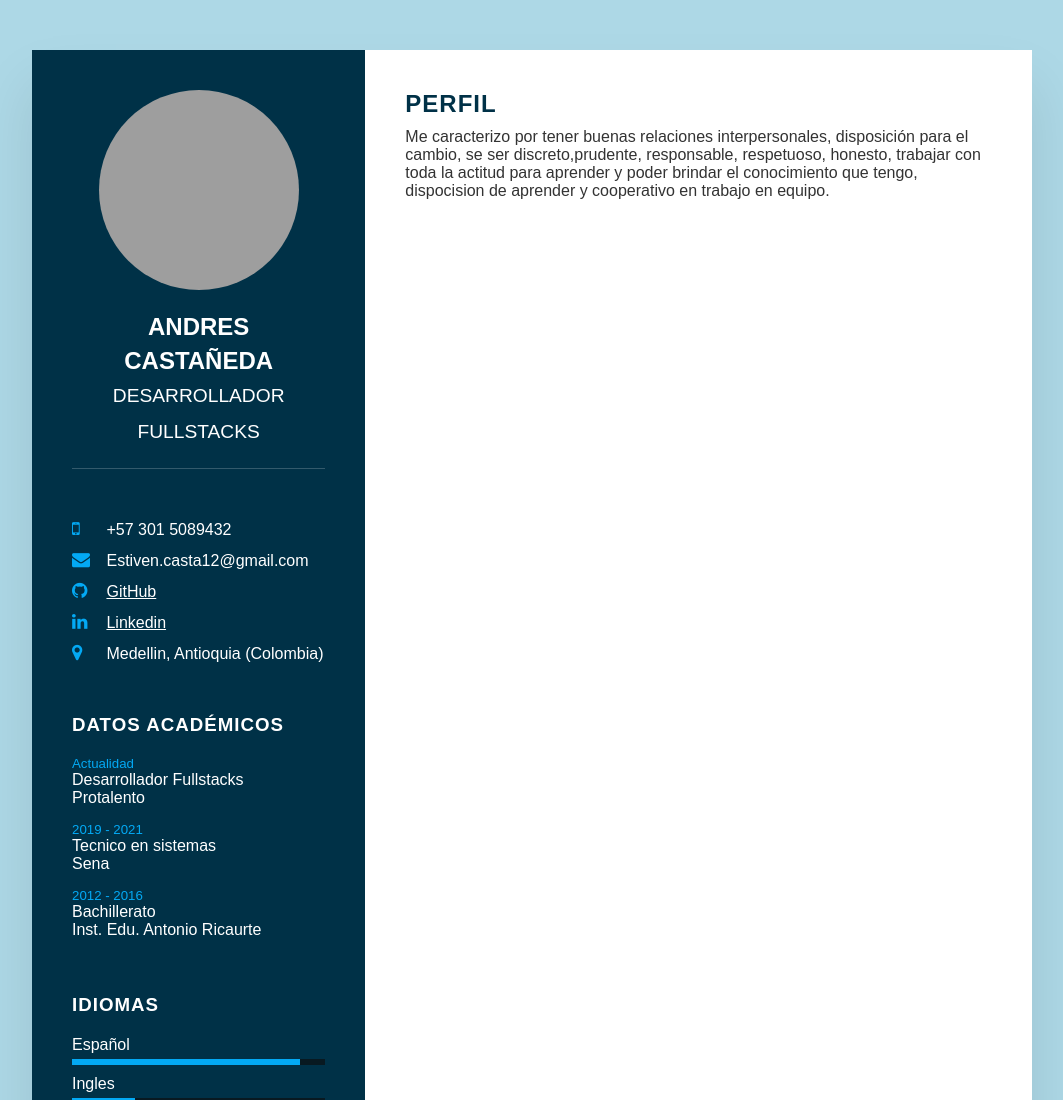
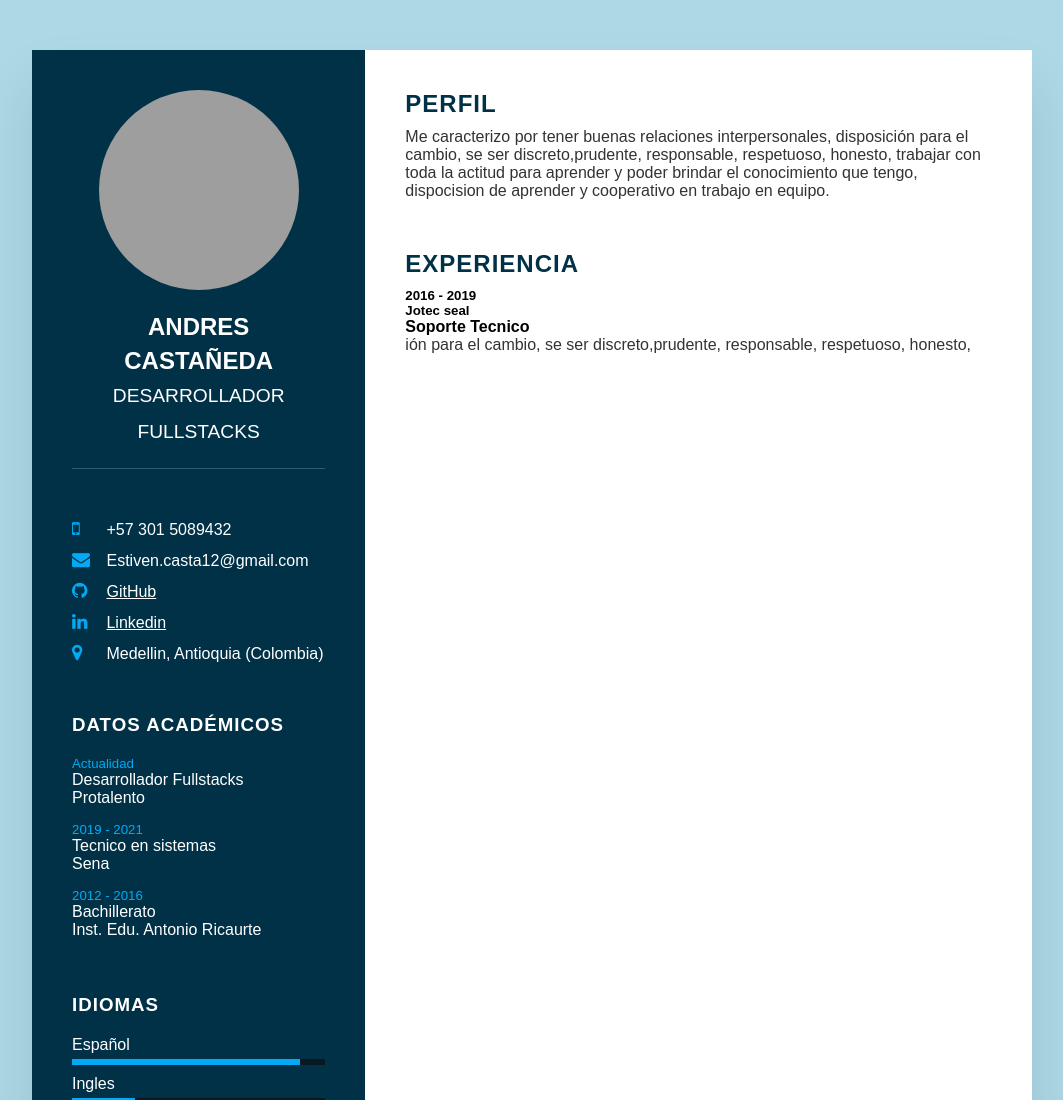
Before and after one commit to andres607/HVcss, a plain HTML site: page index.html in a window 1280 px wide. Shown: the top 1100 px of the page, without its empty margins (108-1171 px from the left). Drawn offline with Linux system fonts and the light colour scheme; grey boxes are pictures that could not be loaded.

Commit message:
se agrega experiencia

```diff
--- a/index.html
+++ b/index.html
@@ -94,6 +94,20 @@
             para aprender y poder brindar el conocimiento que tengo,
             dispocision de aprender y cooperativo en trabajo en equipo.</p>
         </div>
+        <div class="about">
+          <h2 class="title2">Experiencia</h2>
+          <div class="box">
+            <div class="year_company">
+              <h5>2016 - 2019</h5>
+              <h5>Jotec seal</h5>
+            </div>
+            <div class="text">
+              <h4>Soporte Tecnico</h4>
+              <p>ión para el cambio, se ser discreto,prudente,
+                responsable, respetuoso, honesto,</p>
+            </div>
+          </div>
+        </div>
       </div>
     </div>
   </body>
```
